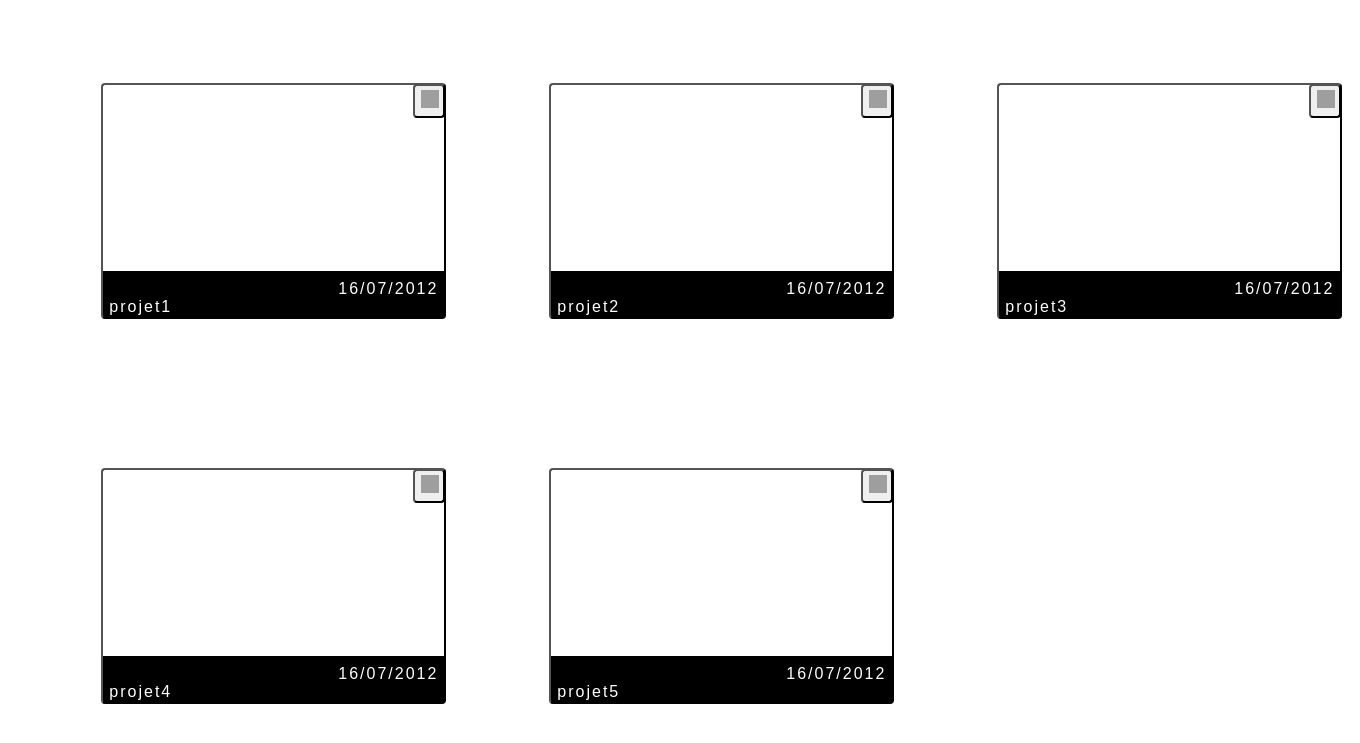
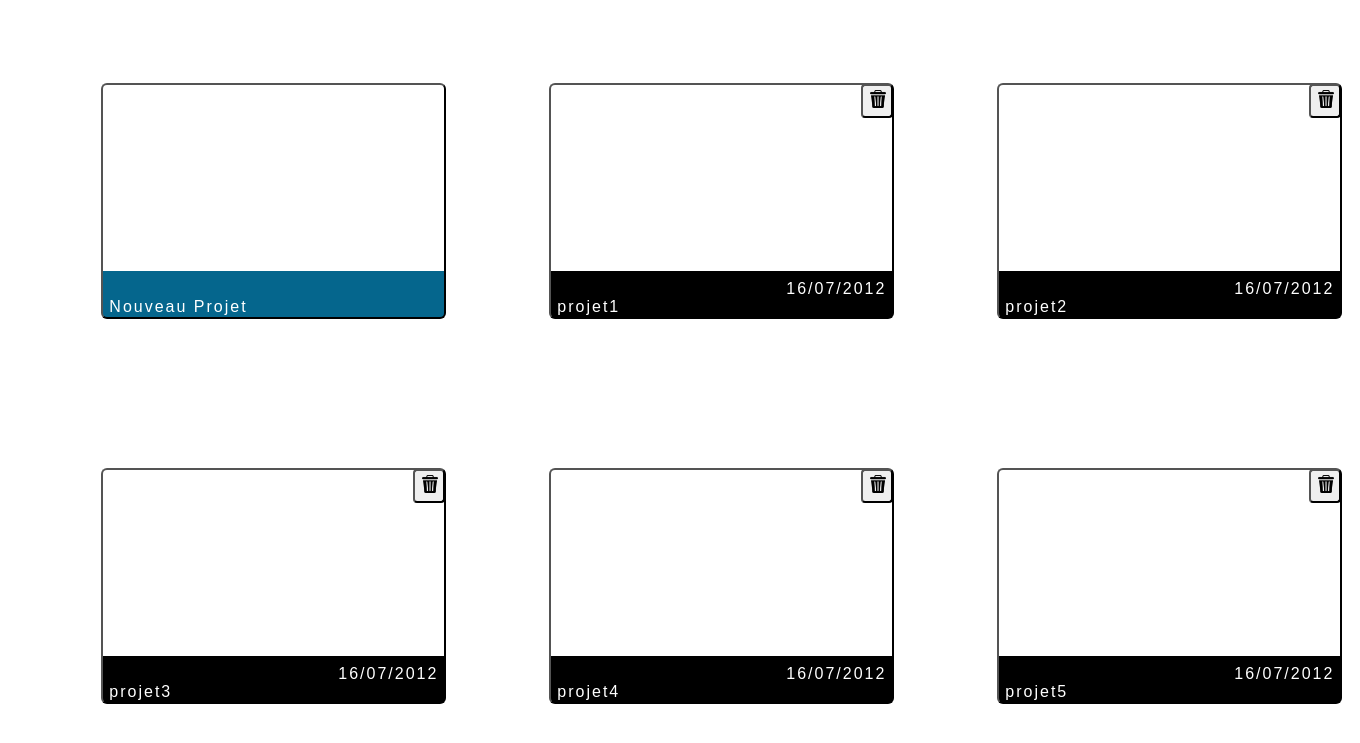
Before and after one commit to JbMig/Geo-Paint, a PHP site: page /code_Projet_full_stack_14-20_mars/Victorien/page-projet-v2.php in a window 1360 px wide. Shown: the top 743 px of the page. Run offline with PHP 8.4, Linux system fonts and the light colour scheme; grey boxes are pictures that could not be loaded.

Commit message:
Nouveau Projet

```diff
--- a/Victorien/page-projet-css.css
+++ b/Victorien/page-projet-css.css
@@ -1,4 +1,4 @@
-  /* page de projet */
+  /* page de projet*/
 
 * {
     font-family: "Oswald", sans-serif;
@@ -34,7 +34,7 @@ body {
 
 }
 .projet{
-  border-radius: 4px;
+  border-radius: 6px;
   position: absolute;
   display: flex;
   width: 345px;
@@ -43,7 +43,10 @@ body {
   background : linear-gradient(white 80%, black 20%);
   flex-direction: column-reverse;
 }
-
+#NewFile{
+  color: #fff;
+  background : linear-gradient(white 80%, #05668D 20%);
+}
 #button #date {
   align-self: flex-end;
 }
@@ -59,6 +62,10 @@ body {
   border: 1px solid rgba(93, 79, 133, 0.94);
   background : linear-gradient(white 80%, rgba(93, 79, 133, 0.94) 20%);
 }
+#NewFile:hover{
+  color: #fff;
+  background : linear-gradient(white 80%, #6CCFF6 20%);
+}
 .projet:active{
   border: 1px solid #fff;
   background : linear-gradient(white 80%, #cececece 20%);
--- a/Victorien/page-projet-v2.php
+++ b/Victorien/page-projet-v2.php
@@ -31,14 +31,14 @@ $projets = [
     <meta http-equiv="X-UA-Compatible" content="IE=edge">
     <meta name="viewport" content="width=device-width, initial-scale=1.0">
     <title>Project Page</title>
-    <link rel="stylesheet" href="page-projet-css.css">
+    <link rel="stylesheet" href="page-projet-css.css" <?php echo time();?>>
 </head>
 <body>
-
+<div id="button"><button class="projet" id="NewFile"><span>Nouveau Projet </span></button></div>
         <!-- création de la liste en HTML -->
     <?php foreach($projets as $projet): ?>
             <div id="button"><button  class="projet"><span id="name"><?= $projet["nom"]  ?></span><span id="date"><?=$projet["date"] ?></span></button>
-            <button class="delete"><img src="/Geo-paint\bin.png" alt="BIN" id="bin"></button>
+            <button class="delete"><img src="bin.png" alt="BIN" id="bin"></button>
             </div>
 
     <?php endforeach; ?>
```
